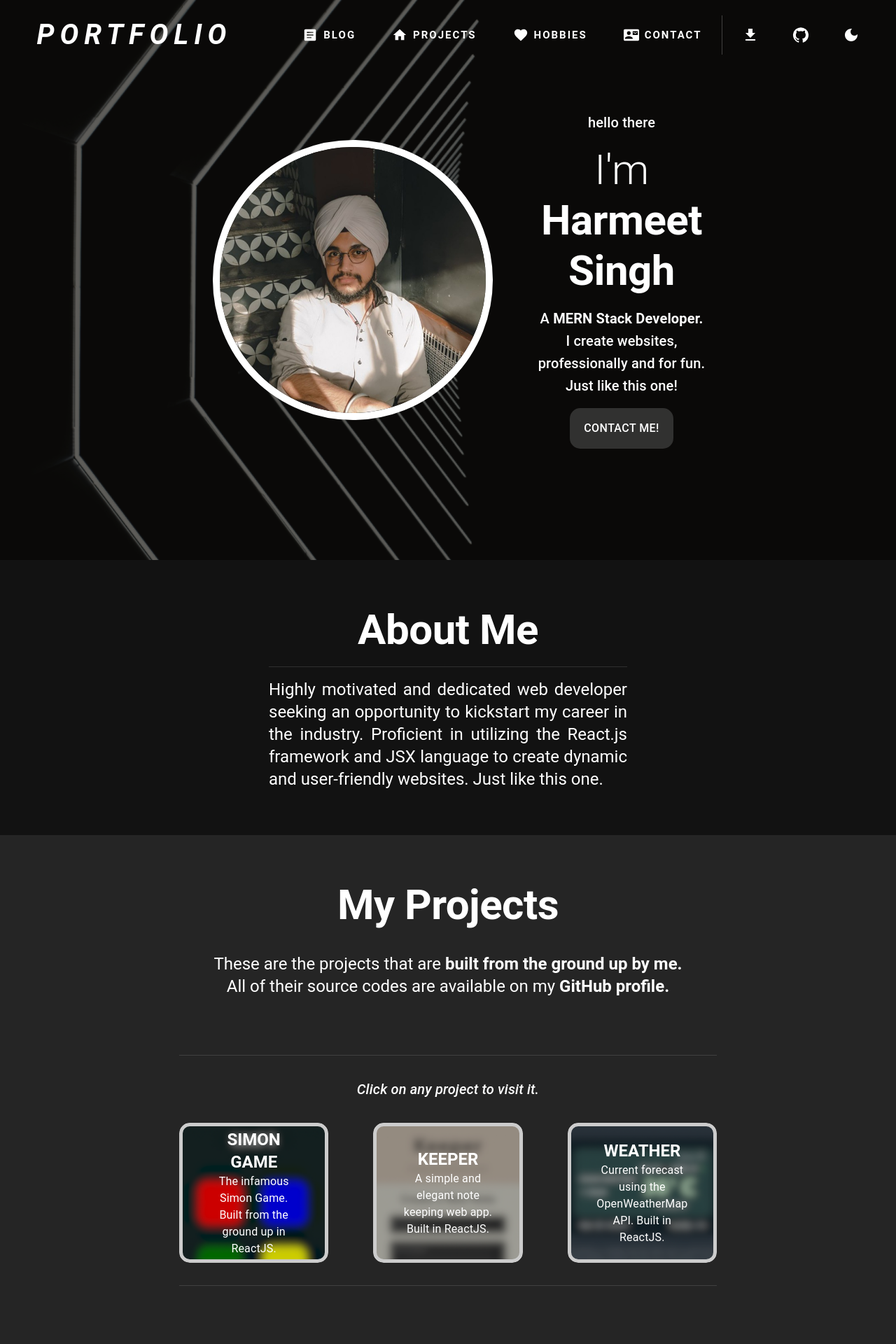
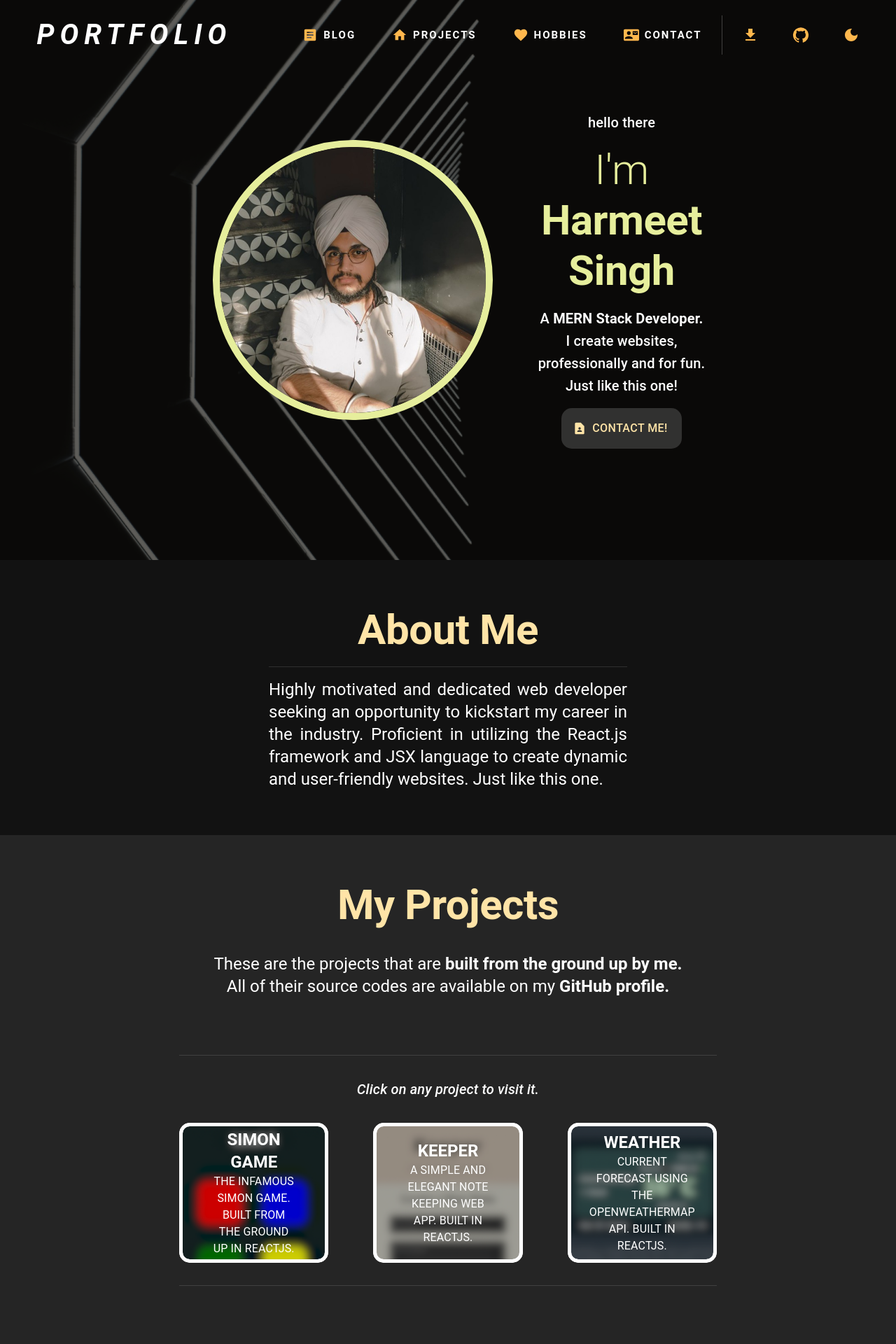
Before and after one commit to harmeet9013/harmeet9013.github.io, a React (Vite) app: page / in a window 1280 px wide. Shown: the top 1920 px of the page at 70% size. Built offline with nearby package versions, Linux system fonts and the light colour scheme.

Commit message:
Added some colors to the website. It is now childish.

```diff
--- a/src/App.jsx
+++ b/src/App.jsx
@@ -1,5 +1,6 @@
 import { useState } from "react";
 import { createTheme, CssBaseline, ThemeProvider } from "@mui/material";
+import { cyan, deepPurple, lime, orange } from "@mui/material/colors";
 import BackgroundIntro from "./components/BackgroundIntro";
 import Contact from "./components/Contact";
 import Heading from "./components/Heading";
@@ -12,12 +13,34 @@ export default function App() {
 
     const darkTheme = createTheme({
         palette: {
-            mode: darkMode ? "dark" : "light",
+            mode: "dark",
+            accent: {
+                primary: "#FFE4A7",
+                secondary: lime[200],
+            },
+            icon: {
+                main: orange[300],
+            },
         },
     });
 
+    const lightTheme = createTheme({
+        palette: {
+            mode: "light",
+            accent: {
+                primary: "#0D1282",
+                secondary: cyan[900],
+            },
+            icon: {
+                main: deepPurple[800],
+            },
+        },
+    });
+
+    const customTheme = darkMode ? darkTheme : lightTheme;
+
     return (
-        <ThemeProvider theme={darkTheme}>
+        <ThemeProvider theme={customTheme}>
             <CssBaseline />
             <Heading darkMode={darkMode} setDarkMode={setDarkMode} />
             <BackgroundIntro darkMode={darkMode} />
--- a/src/components/BackgroundIntro.jsx
+++ b/src/components/BackgroundIntro.jsx
@@ -11,6 +11,7 @@ import avatar from "./assets/projects-pics/avatar.jpg";
 import bgLight from "./assets/projects-pics/bg-light.jpg";
 import bgDark from "./assets/projects-pics/bg-dark.jpg";
 import { Fragment } from "react";
+import { ContactPage } from "@mui/icons-material";
 
 export default function BackgroundIntro({ darkMode }) {
     const isMobile = useMediaQuery((theme) => theme.breakpoints.down("md"));
@@ -56,7 +57,7 @@ export default function BackgroundIntro({ darkMode }) {
                         backgroundPosition: "center",
                         opacity: isMobile ? "0.2" : "0.7",
                         zIndex: "-1",
-                        transition: "all 200ms ease",
+                        transition: "all 0.2s ease",
                     }}
                 />
                 <Avatar
@@ -66,9 +67,8 @@ export default function BackgroundIntro({ darkMode }) {
                         width: isMobile ? "30vh" : "400px",
                         height: isMobile ? "30vh" : "400px",
                         transition: "all 500ms ease",
-
                         border: (theme) =>
-                            `10px solid ${theme.palette.text.primary}`,
+                            `10px solid ${theme.palette.accent.secondary}`,
                     }}
                 />
                 <Stack
@@ -81,7 +81,12 @@ export default function BackgroundIntro({ darkMode }) {
                     }}
                 >
                     <Typography variant="h6">hello there </Typography>
-                    <Typography variant={isMobile ? "h4" : "h2"}>
+                    <Typography
+                        variant={isMobile ? "h4" : "h2"}
+                        sx={{
+                            color: (theme) => theme.palette.accent.secondary,
+                        }}
+                    >
                         I'm <strong>Harmeet Singh</strong>
                     </Typography>
                     <Typography variant={isMobile ? "body1" : "h6"}>
@@ -90,7 +95,15 @@ export default function BackgroundIntro({ darkMode }) {
                         <br />
                         Just like this one!
                     </Typography>
-                    <CustomButton href="#contact">Contact Me!</CustomButton>
+                    <CustomButton
+                        sx={{
+                            color: (theme) => theme.palette.accent.primary,
+                        }}
+                        href="#contact"
+                        startIcon={<ContactPage />}
+                    >
+                        Contact Me!
+                    </CustomButton>
                 </Stack>
             </Stack>
         </Fragment>
--- a/src/components/Contact.jsx
+++ b/src/components/Contact.jsx
@@ -29,17 +29,29 @@ export default function Contact() {
         1: {
             label: "GitHub",
             link: "https://github.com/harmeet9013",
-            icon: <GitHub sx={{ marginY: "-4px", marginX: "4px" }} />,
+            icon: (
+                <GitHub color="icon" sx={{ marginY: "-4px", marginX: "4px" }} />
+            ),
         },
         2: {
             label: "LinkedIn",
             link: "https://linkedin.com/in/harmeet9013/",
-            icon: <LinkedIn sx={{ marginY: "-4px", marginX: "4px" }} />,
+            icon: (
+                <LinkedIn
+                    color="icon"
+                    sx={{ marginY: "-4px", marginX: "4px" }}
+                />
+            ),
         },
         3: {
             label: "Instagram",
             link: "https://instagram.com/elipsantaro",
-            icon: <Instagram sx={{ marginY: "-4px", marginX: "4px" }} />,
+            icon: (
+                <Instagram
+                    color="icon"
+                    sx={{ marginY: "-4px", marginX: "4px" }}
+                />
+            ),
         },
     };
 
@@ -47,23 +59,20 @@ export default function Contact() {
         return Object.keys(links).map((key) => {
             const object = links[key];
             return (
-                <Paper
-                    elevation={2}
+                <CustomButton
+                    key={object.label}
+                    href={object.link}
+                    target="_blank"
+                    endIcon={object.icon}
                     sx={{
-                        borderRadius: "15px",
-                        width: "100%",
-                        transition: "all 500ms ease",
+                        transition: "all 0.1s ease",
+                        "&:hover": {
+                            transform: "scale(1.04)",
+                        },
                     }}
                 >
-                    <CustomButton
-                        key={object.label}
-                        href={object.link}
-                        target="_blank"
-                        endIcon={object.icon}
-                    >
-                        {object.label}
-                    </CustomButton>
-                </Paper>
+                    {object.label}
+                </CustomButton>
             );
         });
     };
@@ -85,7 +94,12 @@ export default function Contact() {
                 cursor: "default",
             }}
         >
-            <Typography variant={isMobile ? "h3" : "h2"}>
+            <Typography
+                variant={isMobile ? "h3" : "h2"}
+                sx={{
+                    color: (theme) => theme.palette.accent.primary,
+                }}
+            >
                 <strong>Contact Me</strong>
             </Typography>
             <Divider variant="middle" flexItem />
@@ -102,7 +116,9 @@ export default function Contact() {
                     {renderLinks()}
                 </Stack>
             </Stack>
-            <Typography variant="overline">Created with love.</Typography>
+            <Typography variant="overline">
+                Created with love. &#128158;
+            </Typography>
         </Paper>
     );
 }
--- a/src/components/Heading.jsx
+++ b/src/components/Heading.jsx
@@ -1,7 +1,6 @@
 import { Fragment, useState, useEffect } from "react";
 import DownloadResume from "./DownloadResume";
 import {
-    SwipeableDrawer,
     Dialog,
     Button,
     styled,
@@ -9,6 +8,7 @@ import {
     Divider,
     useMediaQuery,
     Paper,
+    Drawer,
 } from "@mui/material";
 import {
     Home,
@@ -33,22 +33,22 @@ export default function Heading({ darkMode, setDarkMode }) {
     // unified in a single array of objects for small code
     const actions = [
         {
-            icon: <Article sx={{ marginY: "-6px" }} />,
+            icon: <Article color="icon" sx={{ marginY: "-6px" }} />,
             name: "Blog",
             action: "blog",
         },
         {
-            icon: <Home sx={{ marginY: "-6px" }} />,
+            icon: <Home color="icon" sx={{ marginY: "-6px" }} />,
             name: "Projects",
             action: "projects",
         },
         {
-            icon: <Favorite sx={{ marginY: "-6px" }} />,
+            icon: <Favorite color="icon" sx={{ marginY: "-6px" }} />,
             name: "Hobbies",
             action: "hobbies",
         },
         {
-            icon: <ContactMail sx={{ marginY: "-6px" }} />,
+            icon: <ContactMail color="icon" sx={{ marginY: "-6px" }} />,
             name: "Contact",
             action: "contact",
         },
@@ -146,9 +146,15 @@ export default function Heading({ darkMode, setDarkMode }) {
                             sx={{ transform: "scale(1.2)" }}
                         >
                             {darkMode ? (
-                                <DarkMode sx={{ marginY: "-7px" }} />
+                                <DarkMode
+                                    color="icon"
+                                    sx={{ marginY: "-7px" }}
+                                />
                             ) : (
-                                <LightMode sx={{ marginY: "-7px" }} />
+                                <LightMode
+                                    color="icon"
+                                    sx={{ marginY: "-7px" }}
+                                />
                             )}
                         </NavbarButton>
                         <NavbarButton
@@ -157,12 +163,12 @@ export default function Heading({ darkMode, setDarkMode }) {
                             }}
                             sx={{ transform: "scale(1.2)" }}
                         >
-                            <Menu />
+                            <Menu color="icon" />
                         </NavbarButton>
                     </Stack>
 
                     {/* Drawer component */}
-                    <SwipeableDrawer
+                    <Drawer
                         anchor="right"
                         open={menuOpen}
                         onOpen={() => {
@@ -213,13 +219,16 @@ export default function Heading({ darkMode, setDarkMode }) {
                                     justifyContent: "flex-end",
                                 }}
                                 startIcon={
-                                    <Download sx={{ marginY: "-6px" }} />
+                                    <Download
+                                        color="icon"
+                                        sx={{ marginY: "-6px" }}
+                                    />
                                 }
                             >
                                 Resume
                             </NavbarButton>
                         </Stack>
-                    </SwipeableDrawer>
+                    </Drawer>
                 </Fragment>
             ) : (
                 // for desktop
@@ -253,7 +262,7 @@ export default function Heading({ darkMode, setDarkMode }) {
                             }}
                             size="large"
                         >
-                            <Download sx={{ marginY: "-6px" }} />
+                            <Download color="icon" sx={{ marginY: "-6px" }} />
                         </NavbarButton>
 
                         {/* source code button */}
@@ -266,7 +275,7 @@ export default function Heading({ darkMode, setDarkMode }) {
                             }
                             size="large"
                         >
-                            <GitHub sx={{ marginY: "-6px" }} />
+                            <GitHub color="icon" sx={{ marginY: "-6px" }} />
                         </NavbarButton>
 
                         {/* color mode button */}
@@ -278,9 +287,15 @@ export default function Heading({ darkMode, setDarkMode }) {
                             size="large"
                         >
                             {darkMode ? (
-                                <DarkMode sx={{ marginY: "-6px" }} />
+                                <DarkMode
+                                    color="icon"
+                                    sx={{ marginY: "-6px" }}
+                                />
                             ) : (
-                                <LightMode sx={{ marginY: "-6px" }} />
+                                <LightMode
+                                    color="icon"
+                                    sx={{ marginY: "-6px" }}
+                                />
                             )}
                         </NavbarButton>
                     </Stack>
--- a/src/components/Hobbies.jsx
+++ b/src/components/Hobbies.jsx
@@ -15,7 +15,7 @@ export default function Hobbies() {
     const CustomButton = styled(Button)(({ theme }) => ({
         transition: "all 500ms ease",
         backgroundColor: theme.palette.action.selected,
-        color: theme.palette.text.primary,
+        color: theme.palette.accent.secondary,
         fontSize: "16px",
         borderRadius: "15px",
         padding: "15px 20px",
@@ -62,7 +62,13 @@ export default function Hobbies() {
                     }}
                 >
                     <Stack direction="column" spacing={2}>
-                        <Typography variant={isMobile ? "h5" : "h3"}>
+                        <Typography
+                            variant={isMobile ? "h5" : "h3"}
+                            sx={{
+                                color: (theme) =>
+                                    theme.palette.accent.secondary,
+                            }}
+                        >
                             <strong>{project.label}</strong>
                         </Typography>
                         <Divider variant="middle" flexItem />
@@ -72,23 +78,22 @@ export default function Hobbies() {
                         >
                             {project.desc}
                         </Typography>
-                        <Paper
-                            elevation={2}
+
+                        <CustomButton
+                            href={project.link}
+                            target="_blank"
+                            startIcon={project.icon}
+                            endIcon={<OpenInNew />}
                             sx={{
-                                borderRadius: "15px",
                                 width: isMobile ? "100%" : "40%",
-                                transition: "all 200ms ease",
+                                transition: "all 0.1s ease",
+                                "&:hover": {
+                                    transform: "scale(1.04)",
+                                },
                             }}
                         >
-                            <CustomButton
-                                href={project.link}
-                                target="_blank"
-                                startIcon={project.icon}
-                                endIcon={<OpenInNew />}
-                            >
-                                {key}
-                            </CustomButton>
-                        </Paper>
+                            {key}
+                        </CustomButton>
                     </Stack>
                 </Paper>
             );
@@ -106,6 +111,7 @@ export default function Hobbies() {
                 padding: isMobile ? "10%" : "5% 20% 5% 20%",
                 width: "100%",
                 cursor: "default",
+                color: (theme) => theme.palette.accent.primary,
             }}
         >
             <Typography
--- a/src/components/MoreAboutMe.jsx
+++ b/src/components/MoreAboutMe.jsx
@@ -15,7 +15,12 @@ export default function MoreAboutMe() {
                 cursor: "default",
             }}
         >
-            <Typography variant={isMobile ? "h3" : "h2"}>
+            <Typography
+                variant={isMobile ? "h3" : "h2"}
+                sx={{
+                    color: (theme) => theme.palette.accent.primary,
+                }}
+            >
                 <strong>About Me</strong>
             </Typography>
             <Divider variant="middle" flexItem />
--- a/src/components/Projects.jsx
+++ b/src/components/Projects.jsx
@@ -1,16 +1,17 @@
-import simonBackground from "./assets/projects-pics/simon.png";
-import keeperBackground from "./assets/projects-pics/keeper.png";
-import weatherBackground from "./assets/projects-pics/weather.png";
-import blogs from "./assets/projects-pics/blogs.png";
 import { useState } from "react";
 import {
     Box,
+    Button,
     Divider,
     Paper,
     Stack,
     Typography,
     useMediaQuery,
 } from "@mui/material";
+import simonBackground from "./assets/projects-pics/simon.png";
+import keeperBackground from "./assets/projects-pics/keeper.png";
+import weatherBackground from "./assets/projects-pics/weather.png";
+import blogs from "./assets/projects-pics/blogs.png";
 
 export default function Projects() {
     const [imageError, setImageError] = useState(false);
@@ -86,17 +87,28 @@ export default function Projects() {
                             />
 
                             {/* this is the overlay component */}
-                            <Stack
+                            <Button
                                 sx={{
                                     position: "absolute",
+                                    flexDirection: "column",
                                     justifyContent: "center",
                                     bgcolor: "rgba(0,0,0,0.2)",
                                     height: "100%",
                                     width: "100%",
                                     padding: "40px",
-                                    transition: "all 200ms ease",
+                                    transition: "all 200ms ease-out",
+
+                                    border: (theme) =>
+                                        `5px solid ${theme.palette.text.primary}`,
+                                    borderRadius: "15px",
                                     "&:hover": {
                                         bgcolor: "rgba(0,0,0,0.5)",
+                                        borderColor: (theme) =>
+                                            theme.palette.accent.secondary,
+                                    },
+                                    "&:focus": {
+                                        color: (theme) =>
+                                            theme.palette.text.primary,
                                     },
                                 }}
                             >
@@ -118,7 +130,7 @@ export default function Projects() {
                                 >
                                     {project.desc}
                                 </Typography>
-                            </Stack>
+                            </Button>
                         </Stack>
                     );
                 })}
@@ -140,7 +152,12 @@ export default function Projects() {
             }}
         >
             {/* title */}
-            <Typography variant={isMobile ? "h3" : "h2"}>
+            <Typography
+                variant={isMobile ? "h3" : "h2"}
+                sx={{
+                    color: (theme) => theme.palette.accent.primary,
+                }}
+            >
                 <strong>My Projects</strong>
             </Typography>
 
@@ -171,7 +188,10 @@ export default function Projects() {
             {/* upcoming title */}
             <Typography
                 variant={isMobile ? "h3" : "h2"}
-                sx={{ paddingTop: "50px" }}
+                sx={{
+                    paddingTop: "50px",
+                    color: (theme) => theme.palette.accent.primary,
+                }}
             >
                 <strong>Upcoming...</strong>
             </Typography>
```
Also changed, not shown: src/components/DownloadResume.jsx (+5 -3 lines), src/index.css (deleted, +0 -10 lines).
